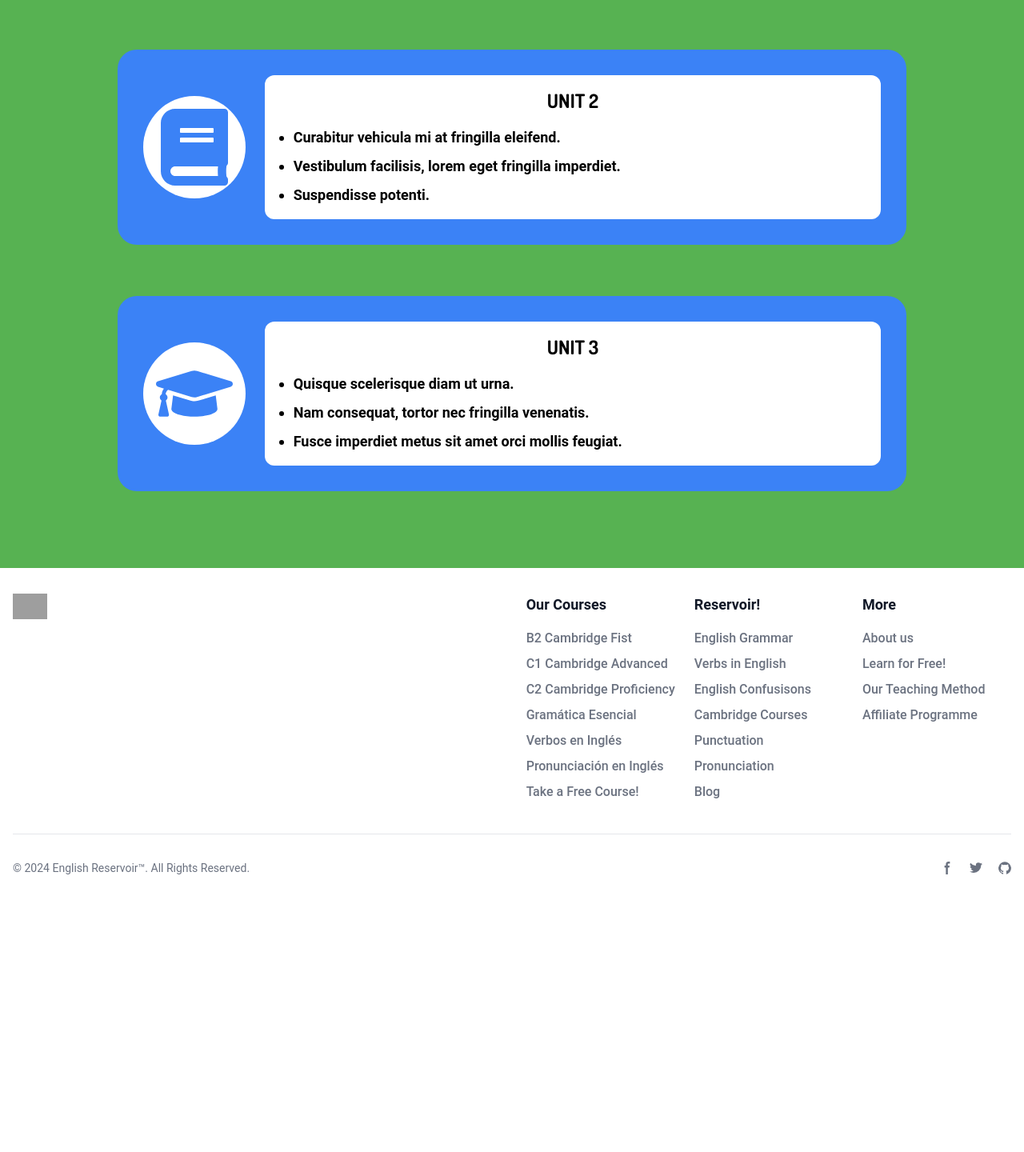
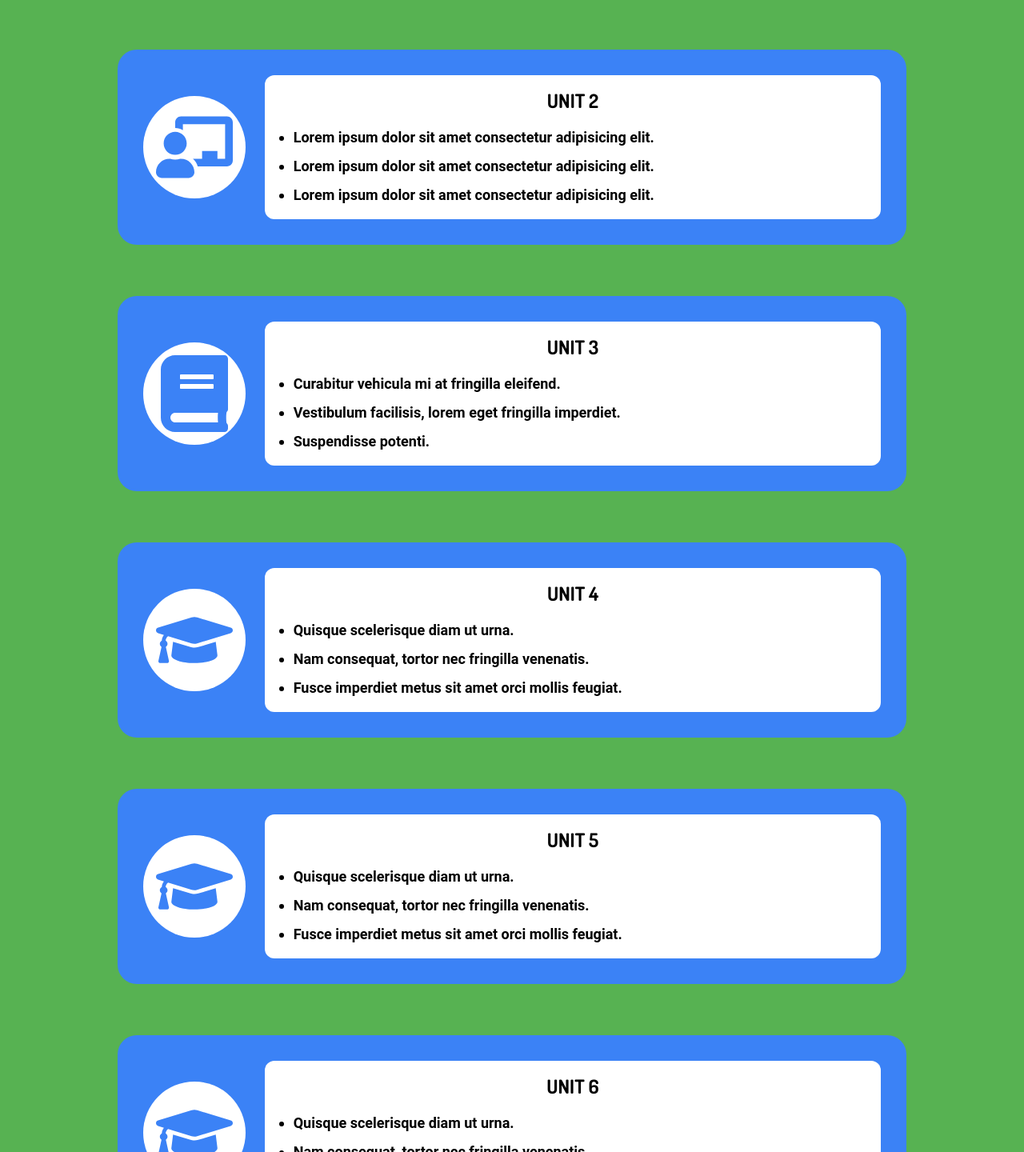
Before and after one commit to Thomas-Delany/Subdomain-with-React, a React (Vite) app: page /courses/A1/BreakThrough in a window 1280 px wide. Shown: the part 1010-2450 px from the top of the page at 80% size. Before the commit the page ends 2137 px from the top, so only its background shows below. Built offline with nearby package versions, Linux system fonts and the light colour scheme; grey boxes are pictures that could not be loaded.

Commit message:
editing curriculum classes

```diff
--- a/src/components/Hero.jsx
+++ b/src/components/Hero.jsx
@@ -4,34 +4,29 @@ function Hero() {
   return (
     <section className="bg-white">
       <div className="grid max-w-screen-xl px-4 py-8 mx-auto lg:gap-8 xl:gap-0 lg:grid-cols-12 lg:py-16 flex justify-between items-center">
-        <div className="mr-auto lg:col-span-6 mx-auto p-6">
-          <h1 className="max-w-2xl mb-5 text-5xl tracking-normal md:text-5xl xl:text-5xl text-black font-black font-dosis">
+
+
+        <div className="mr-auto lg:col-span-6 mx-auto p-6 sm:flex sm:flex-col">
+          <h1 className="max-w-2xl mb-5 text-5xl tracking-normal md:text-5xl xl:text-5xl text-black font-black font-dosis text-center md:text-left">
             Learn English with Fun, Structure and Ease!
           </h1>
-          <p className="max-w-2xl mb-4 font-light font-dosis text-gray-950 lg:mb-8 md:text-lg lg:text-xl">
+          <p className="hidden md:block max-w-2xl mb-4 font-light font-dosis text-gray-950 lg:mb-8 md:text-lg lg:text-xl text-left">
             Video Based Lessons with Interactive Exercises and Structure, all of
             which follows the Common European Framework of Reference for
             Languages.
           </p>
+          <div className="text-center md:text-left sm:mt-4 sm:w-6">
           <a
             href="#"
-            className="inline-flex items-center justify-center px-5 py-2 mr-3 text-base font-bold text-center text-white rounded-lg bg-mellowGreen hover:bg-primary-800 focus:ring-4 focus:ring-primary-300 dark:focus:ring-primary-900"
+            className="inline-block px-5 py-3 text-base font-bold text-center text-white rounded-lg bg-mellowGreen"
           >
             Level Test
-            <svg
-              className="w-5 h-5 ml-2 -mr-1"
-              fill="currentColor"
-              viewBox="0 0 20 20"
-              xmlns="http://www.w3.org/2000/svg"
-            >
-              <path
-                fill-rule="evenodd"
-                d="M10.293 3.293a1 1 0 011.414 0l6 6a1 1 0 010 1.414l-6 6a1 1 0 01-1.414-1.414L14.586 11H3a1 1 0 110-2h11.586l-4.293-4.293a1 1 0 010-1.414z"
-                clip-rule="evenodd"
-              ></path>
-            </svg>
           </a>
+          </div>
         </div>
+
+
+
         <div className="hidden lg:col-span-6 lg:flex justify-center items-center mx-auto">
           <img
             src="/src/assets/category-2.svg"
--- a/src/pages/courses/A1/Curriculum.jsx
+++ b/src/pages/courses/A1/Curriculum.jsx
@@ -1,9 +1,10 @@
 import React from "react";
-import { FaCheckCircle, FaBook, FaGraduationCap } from "react-icons/fa"; // Importing an icon from react-icons
+import { FaCheckCircle, FaBook, FaGraduationCap, FaChalkboardTeacher } from "react-icons/fa";
+import { TfiBlackboard } from "react-icons/tfi";
 
 const curriculumData = [
   {
-    icon: FaCheckCircle,
+    icon: TfiBlackboard,
     title: "UNIT 1",
     listItems: [
       "Lorem ipsum dolor sit amet consectetur adipisicing elit.",
@@ -12,8 +13,17 @@ const curriculumData = [
     ]
   },
   {
+    icon: FaChalkboardTeacher,
+    title: "UNIT 2",
+    listItems: [
+      "Lorem ipsum dolor sit amet consectetur adipisicing elit.",
+      "Lorem ipsum dolor sit amet consectetur adipisicing elit.",
+      "Lorem ipsum dolor sit amet consectetur adipisicing elit."
+    ]
+  },
+  {
     icon: FaBook,
-    title: "UNIT 2",
+    title: "UNIT 3",
     listItems: [
       "Curabitur vehicula mi at fringilla eleifend.",
       "Vestibulum facilisis, lorem eget fringilla imperdiet.",
@@ -22,7 +32,25 @@ const curriculumData = [
   },
   {
     icon: FaGraduationCap,
-    title: "UNIT 3",
+    title: "UNIT 4",
+    listItems: [
+      "Quisque scelerisque diam ut urna.",
+      "Nam consequat, tortor nec fringilla venenatis.",
+      "Fusce imperdiet metus sit amet orci mollis feugiat."
+    ]
+  },
+  {
+    icon: FaGraduationCap,
+    title: "UNIT 5",
+    listItems: [
+      "Quisque scelerisque diam ut urna.",
+      "Nam consequat, tortor nec fringilla venenatis.",
+      "Fusce imperdiet metus sit amet orci mollis feugiat."
+    ]
+  },
+  {
+    icon: FaGraduationCap,
+    title: "UNIT 6",
     listItems: [
       "Quisque scelerisque diam ut urna.",
       "Nam consequat, tortor nec fringilla venenatis.",
```
